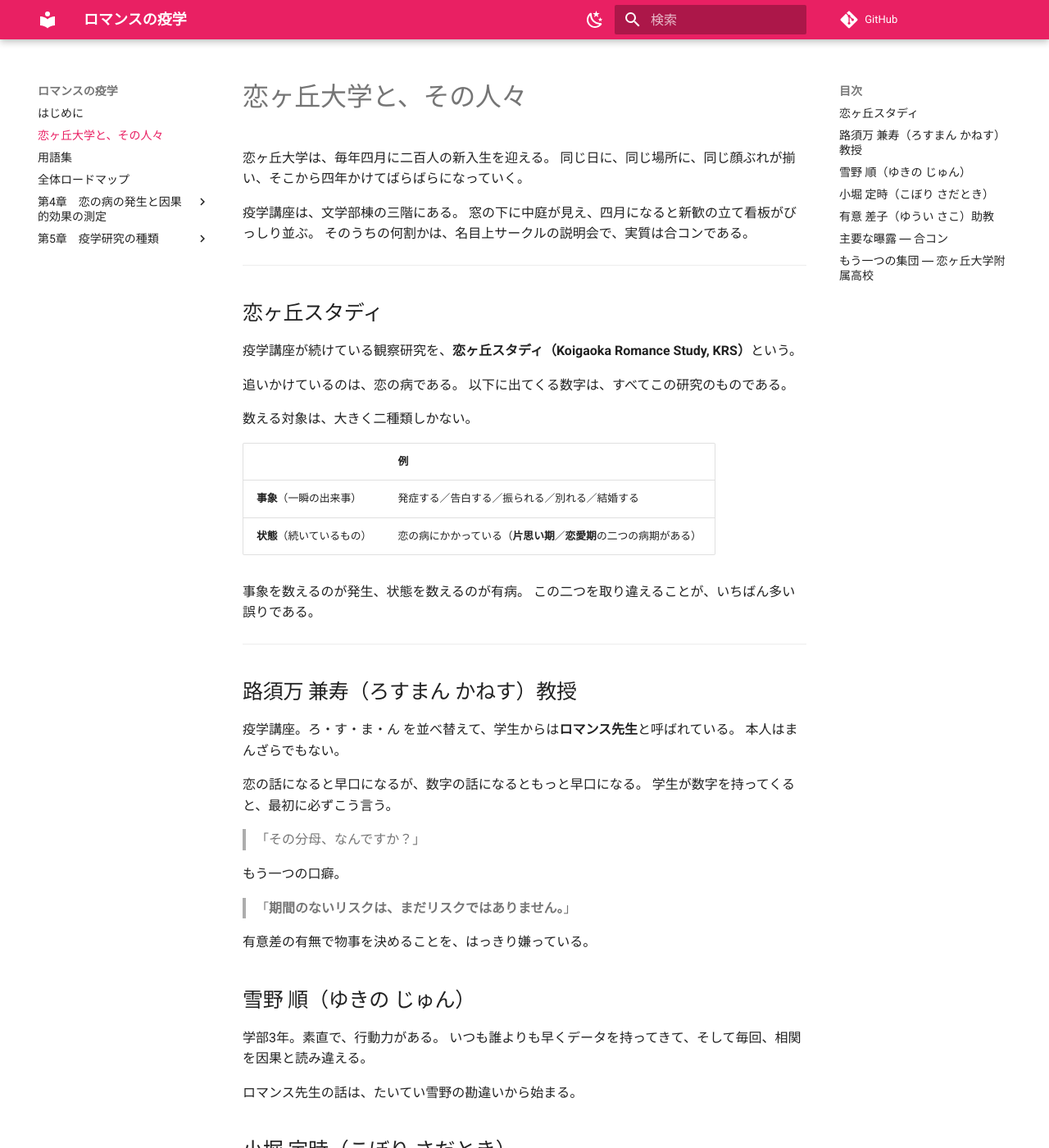
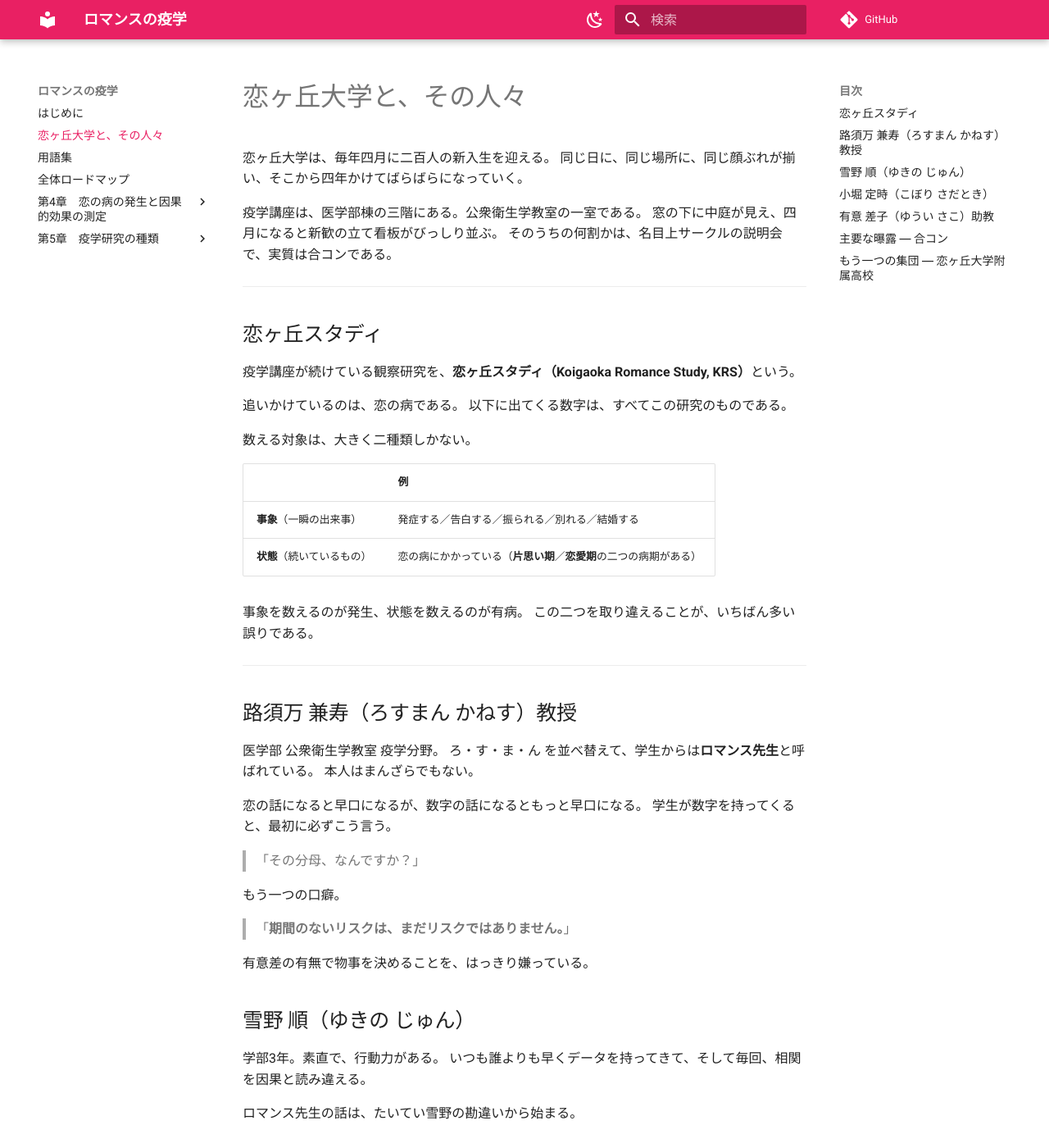
Before and after one commit to ichirio/romance-ekigaku, an MkDocs documentation site: the page built from docs/setting.md, in a window 1280 px wide and 1400 px high. Shown: the whole window at 82% size. Built offline with MkDocs 1.6.1 and Material for MkDocs 9.7.7, drawn with Linux system fonts in a browser that asks for light colours; comment, search, counter and statistics services are not loaded.

Commit message:
疫学講座を文学部から医学部へ移す
日本の大学で疫学が置かれるのは、ほぼ医学部の社会医学系（公衆衛生学・
衛生学講座の疫学分野）で、文学部にあるのは不自然だった。

  疫学講座は、医学部棟の三階にある。公衆衛生学教室の一室である。

路須万教授の所属も「医学部 公衆衛生学教室 疫学分野」と明記した。
窓から中庭の新歓が見える描写はそのまま（合コンという曝露につながる）。

Co-Authored-By: Claude Opus 5 <noreply@anthropic.com>

```diff
--- a/docs/setting.md
+++ b/docs/setting.md
@@ -3,7 +3,7 @@
 恋ヶ丘大学は、毎年四月に二百人の新入生を迎える。
 同じ日に、同じ場所に、同じ顔ぶれが揃い、そこから四年かけてばらばらになっていく。
 
-疫学講座は、文学部棟の三階にある。
+疫学講座は、医学部棟の三階にある。公衆衛生学教室の一室である。
 窓の下に中庭が見え、四月になると新歓の立て看板がびっしり並ぶ。
 そのうちの何割かは、名目上サークルの説明会で、実質は合コンである。
 
@@ -30,7 +30,8 @@
 
 ## 路須万 兼寿（ろすまん かねす）教授
 
-疫学講座。ろ・す・ま・ん を並べ替えて、学生からは**ロマンス先生**と呼ばれている。
+医学部 公衆衛生学教室 疫学分野。
+ろ・す・ま・ん を並べ替えて、学生からは**ロマンス先生**と呼ばれている。
 本人はまんざらでもない。
 
 恋の話になると早口になるが、数字の話になるともっと早口になる。
```
